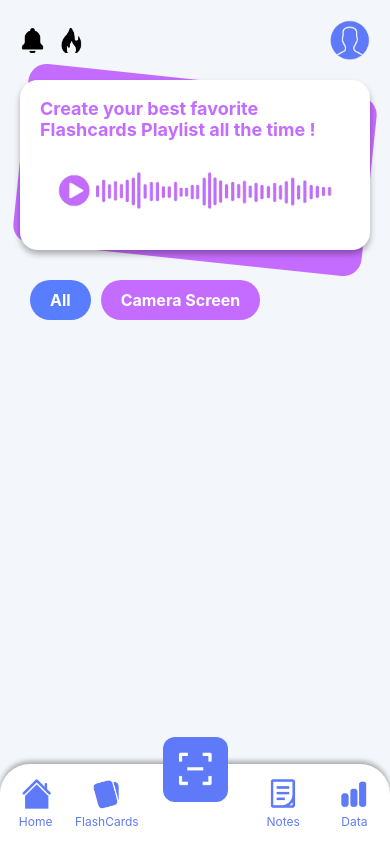
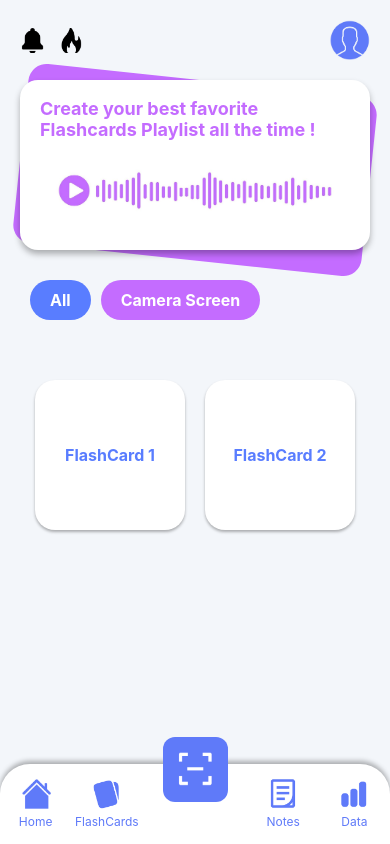
Before and after one commit to sapphiregaze/Intelli-Learn, a React Native app in the folder mobile/: screen /FlashCards in a window 390 px wide. Built offline with nearby package versions, Linux system fonts and the light colour scheme.

Commit message:
Fix Buttons

```diff
--- a/mobile/FlashCardsScreen.js
+++ b/mobile/FlashCardsScreen.js
@@ -46,6 +46,15 @@ export default function TestScreen() {
           />
         </View>
         <View style={styles.purpleRectangle}></View>
+      </View>
+
+      <View style={styles.flashcardContainer}>
+        <View style={styles.flashcard}>
+          <Text style={styles.flashcardText}>FlashCard 1</Text>
+        </View>
+        <View style={styles.flashcard}>
+          <Text style={styles.flashcardText}>FlashCard 2</Text>
+        </View>
       </View>
 
           <View style={styles.buttonContainer}>
@@ -213,7 +222,7 @@ const styles = StyleSheet.create({
   buttonContainer: {
     flexDirection: 'row',
     justifyContent: 'left',
-    marginTop: 200,
+    marginTop: -250,
     marginLeft: 30,
   },
   roundedButtonBlue: {
@@ -235,4 +244,28 @@ const styles = StyleSheet.create({
     fontWeight: 'bold',
     textAlign: 'center',
   },
+  flashcardContainer: {
+    flexDirection: 'row',
+    justifyContent: 'space-around',
+    marginTop: 300,
+    paddingHorizontal: 25,
+  },
+  flashcard: {
+    width: 150,
+    height: 150,
+    backgroundColor: 'white',
+    borderRadius: 20,
+    justifyContent: 'center',
+    alignItems: 'center',
+    shadowColor: '#000',
+    shadowOffset: { width: 0, height: 2 },
+    shadowOpacity: 0.3,
+    shadowRadius: 3,
+    elevation: 4,
+  },
+  flashcardText: {
+    fontSize: 16,
+    fontWeight: 'bold',
+    color: '#597DFF',
+  },
 });
```
